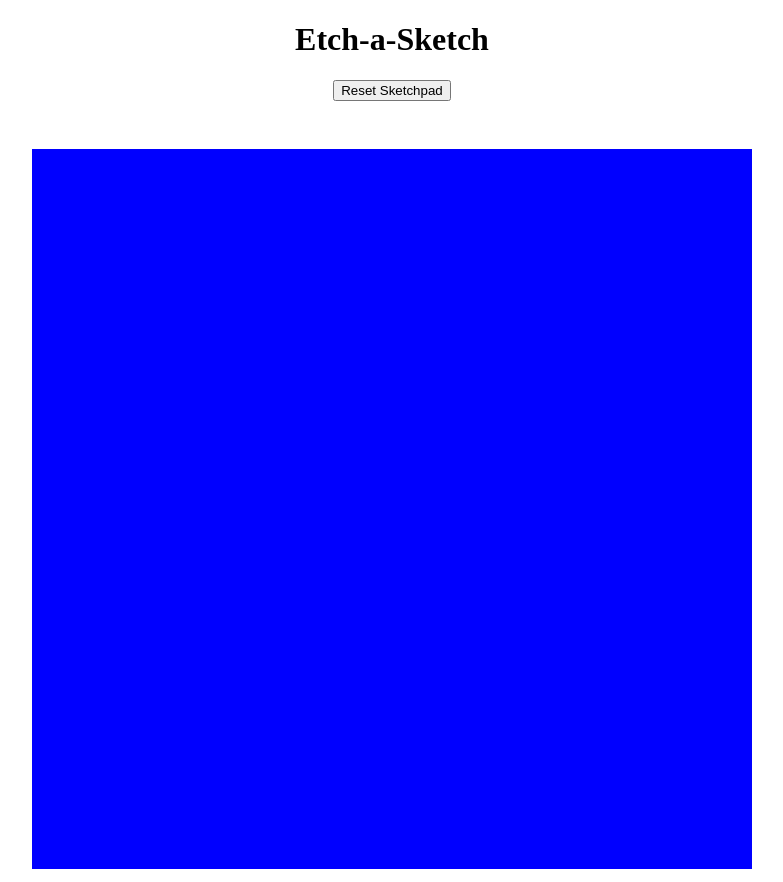
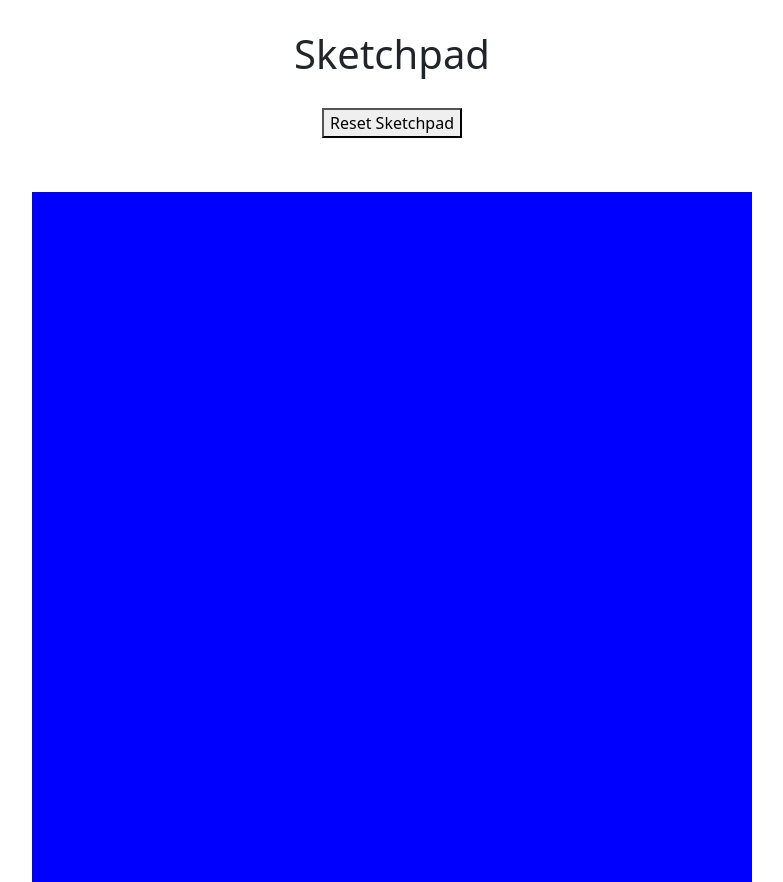
Before and after one commit to aleb88/SketchPad, a plain HTML site: page index.html in a window 1280 px wide. Shown: the whole page, without its empty margins (248-1031 px from the left). Drawn offline with nearby package versions, Linux system fonts and the light colour scheme.

Commit message:
Add CSS and Bootstrap

```diff
--- a/index.html
+++ b/index.html
@@ -2,11 +2,13 @@
 
 <head>
   <meta charset="UTF-8">
+  <link href="https://cdn.jsdelivr.net/npm/bootstrap@5.3.0-alpha3/dist/css/bootstrap.min.css" rel="stylesheet" integrity="sha384-KK94CHFLLe+nY2dmCWGMq91rCGa5gtU4mk92HdvYe+M/SXH301p5ILy+dN9+nJOZ" crossorigin="anonymous">
+  <link rel="stylesheet" href="styles.css">
 </head>
 
 <body>
   <div style="text-align: center">
-    <h1 style="text-align: center">Etch-a-Sketch</h1>
+    <h1 style="text-align: center">Sketchpad</h1>
     <button id="btn" style="text-align: center">Reset Sketchpad</button>
   </div>
   <br>
@@ -52,6 +54,7 @@
     //  container.setAttribute("style", "padding-top: 300px");
     drawGrid(n);
   </script>
+  <script src="https://cdn.jsdelivr.net/npm/bootstrap@5.3.0-alpha3/dist/js/bootstrap.bundle.min.js" integrity="sha384-ENjdO4Dr2bkBIFxQpeoTz1HIcje39Wm4jDKdf19U8gI4ddQ3GYNS7NTKfAdVQSZe" crossorigin="anonymous"></script>
 </body>
 
 </html>
--- /dev/null
+++ b/styles.css
@@ -0,0 +1,3 @@
+h1 {
+    margin: 30px;
+}
```
